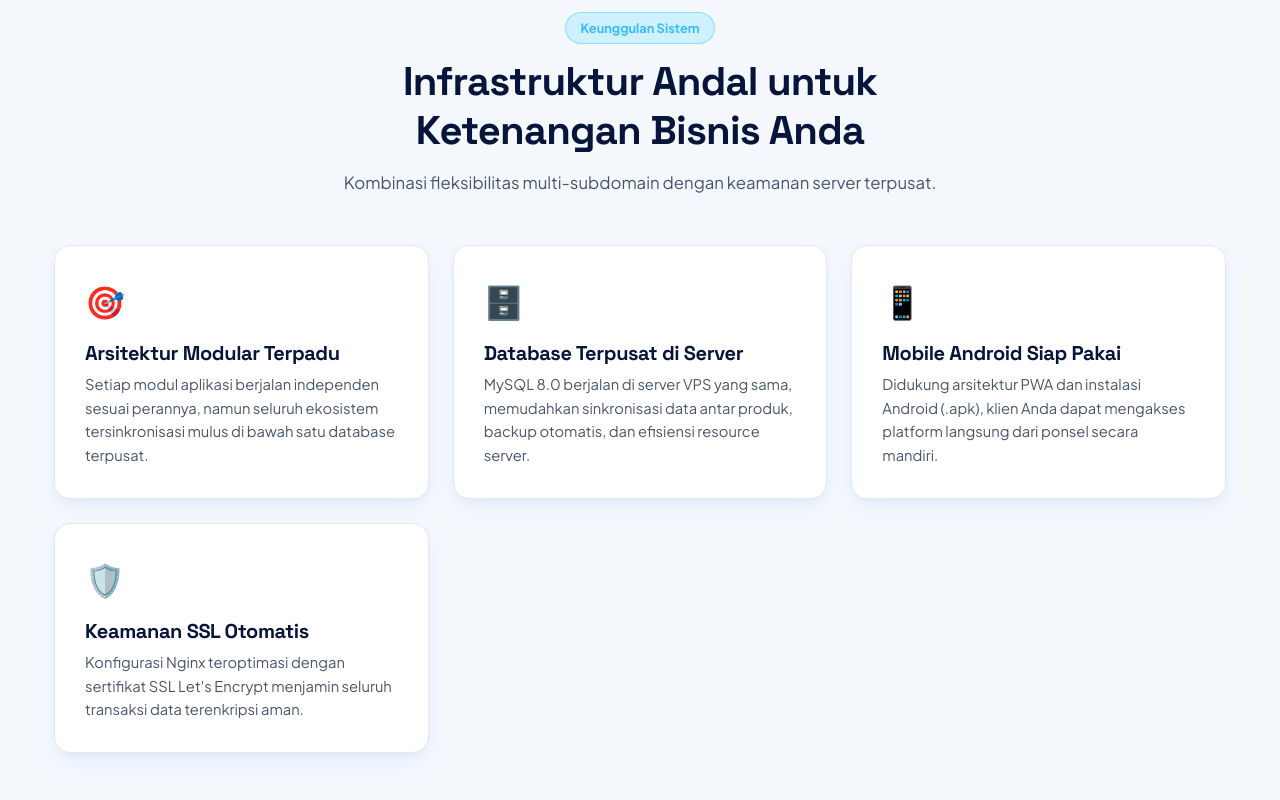
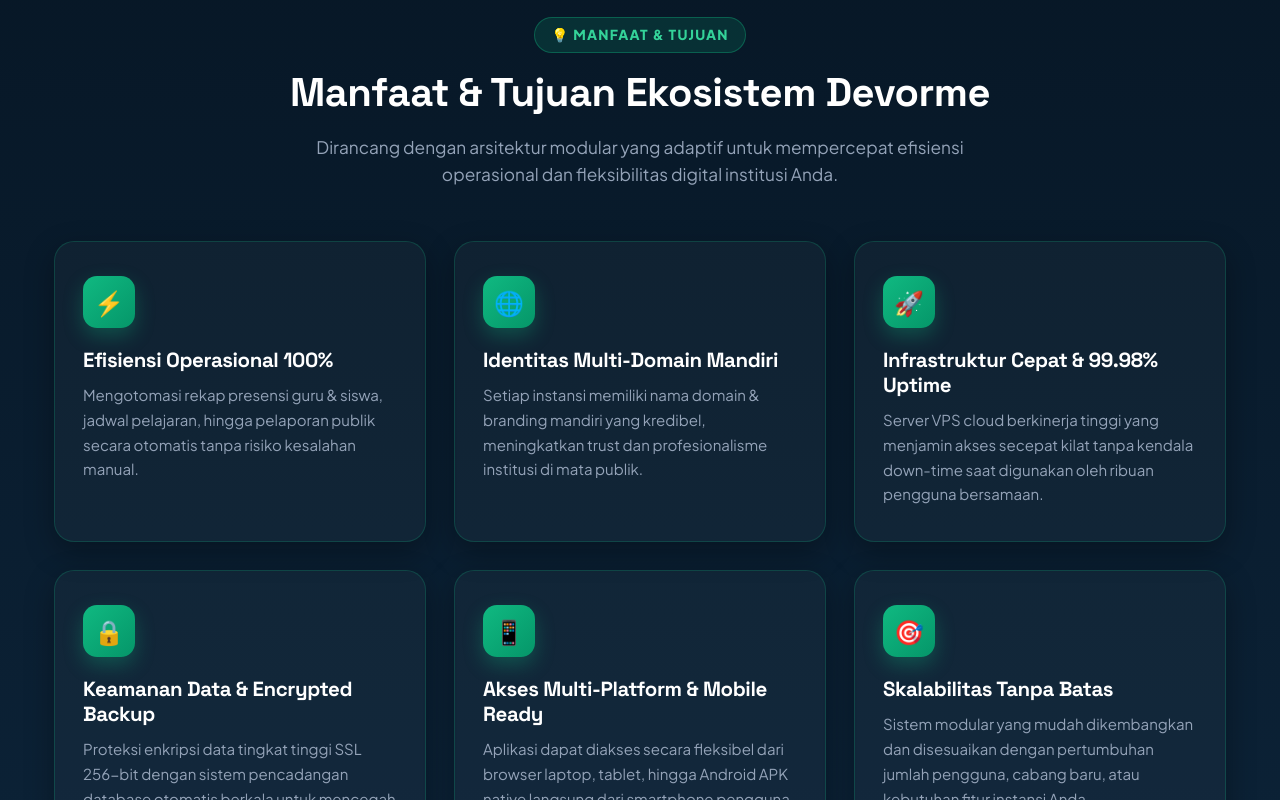
Before and after one commit to Jazmanudin27/devorme, a React (Vite) app in the folder client/: page / in a window 1280 px wide. Shown: the part 2080-2880 px from the top of the page. Built offline with nearby package versions, Linux system fonts and the light colour scheme; no server answers.

Commit message:
feat: add new Manfaat & Tujuan section with dark IoT card grid design

```diff
--- a/client/src/views/HomeView.jsx
+++ b/client/src/views/HomeView.jsx
@@ -467,6 +467,107 @@ export default function HomeView({ onSelectProduct, onNavigateToArchitecture, on
       </section>
 
       {/* ==================================================================
+          3.5 MANFAAT & TUJUAN DEVORME (Section Baru Gaya IoT Card Grid)
+          ================================================================== */}
+      <section id="manfaat-tujuan" style={{ padding: '84px 0', background: 'linear-gradient(180deg, #071726 0%, #0c2338 100%)', borderTop: '1px solid rgba(16, 185, 129, 0.2)', borderBottom: '1px solid rgba(16, 185, 129, 0.2)' }}>
+        <div className="container">
+          <div style={{ textAlign: 'center', maxWidth: '780px', margin: '0 auto 52px' }}>
+            <div style={{ display: 'inline-flex', alignItems: 'center', gap: '8px', padding: '6px 16px', borderRadius: '99px', background: 'rgba(16, 185, 129, 0.15)', border: '1px solid rgba(16, 185, 129, 0.35)', color: '#34d399', fontSize: '0.86rem', fontWeight: 800, textTransform: 'uppercase', letterSpacing: '1.2px', marginBottom: '16px' }}>
+              <span>💡 Manfaat & Tujuan</span>
+            </div>
+            <h2 style={{ fontSize: '2.5rem', marginBottom: '16px', color: '#ffffff', fontWeight: 800, letterSpacing: '-0.5px' }}>
+              Manfaat & Tujuan Ekosistem Devorme
+            </h2>
+            <p style={{ color: '#94a3b8', fontSize: '1.08rem', lineHeight: 1.6, maxWidth: '720px', margin: '0 auto' }}>
+              Dirancang dengan arsitektur modular yang adaptif untuk mempercepat efisiensi operasional dan fleksibilitas digital institusi Anda.
+            </p>
+          </div>
+
+          <div style={{ display: 'grid', gridTemplateColumns: 'repeat(auto-fit, minmax(320px, 1fr))', gap: '28px' }}>
+
+            {/* Card 1 */}
+            <div style={{ background: 'rgba(255, 255, 255, 0.03)', border: '1px solid rgba(16, 185, 129, 0.22)', borderRadius: '20px', padding: '34px 28px', transition: 'all 0.35s ease', boxShadow: '0 10px 30px rgba(0,0,0,0.3)' }} className="bento-card-hover">
+              <div style={{ width: '52px', height: '52px', borderRadius: '14px', background: 'linear-gradient(135deg, #10b981 0%, #059669 100%)', display: 'flex', alignItems: 'center', justifyContent: 'center', fontSize: '1.5rem', color: '#ffffff', boxShadow: '0 8px 20px rgba(16, 185, 129, 0.3)' }}>
+                ⚡
+              </div>
+              <h3 style={{ fontSize: '1.28rem', color: '#ffffff', marginTop: '20px', marginBottom: '10px', fontWeight: 800 }}>
+                Efisiensi Operasional 100%
+              </h3>
+              <p style={{ color: '#94a3b8', fontSize: '0.94rem', lineHeight: 1.65, margin: 0 }}>
+                Mengotomasi rekap presensi guru & siswa, jadwal pelajaran, hingga pelaporan publik secara otomatis tanpa risiko kesalahan manual.
+              </p>
+            </div>
+
+            {/* Card 2 */}
+            <div style={{ background: 'rgba(255, 255, 255, 0.03)', border: '1px solid rgba(16, 185, 129, 0.22)', borderRadius: '20px', padding: '34px 28px', transition: 'all 0.35s ease', boxShadow: '0 10px 30px rgba(0,0,0,0.3)' }} className="bento-card-hover">
+              <div style={{ width: '52px', height: '52px', borderRadius: '14px', background: 'linear-gradient(135deg, #10b981 0%, #059669 100%)', display: 'flex', alignItems: 'center', justifyContent: 'center', fontSize: '1.5rem', color: '#ffffff', boxShadow: '0 8px 20px rgba(16, 185, 129, 0.3)' }}>
+                🌐
+              </div>
+              <h3 style={{ fontSize: '1.28rem', color: '#ffffff', marginTop: '20px', marginBottom: '10px', fontWeight: 800 }}>
+                Identitas Multi-Domain Mandiri
+              </h3>
+              <p style={{ color: '#94a3b8', fontSize: '0.94rem', lineHeight: 1.65, margin: 0 }}>
+                Setiap instansi memiliki nama domain & branding mandiri yang kredibel, meningkatkan trust dan profesionalisme institusi di mata publik.
+              </p>
+            </div>
+
+            {/* Card 3 */}
+            <div style={{ background: 'rgba(255, 255, 255, 0.03)', border: '1px solid rgba(16, 185, 129, 0.22)', borderRadius: '20px', padding: '34px 28px', transition: 'all 0.35s ease', boxShadow: '0 10px 30px rgba(0,0,0,0.3)' }} className="bento-card-hover">
+              <div style={{ width: '52px', height: '52px', borderRadius: '14px', background: 'linear-gradient(135deg, #10b981 0%, #059669 100%)', display: 'flex', alignItems: 'center', justifyContent: 'center', fontSize: '1.5rem', color: '#ffffff', boxShadow: '0 8px 20px rgba(16, 185, 129, 0.3)' }}>
+                🚀
+              </div>
+              <h3 style={{ fontSize: '1.28rem', color: '#ffffff', marginTop: '20px', marginBottom: '10px', fontWeight: 800 }}>
+                Infrastruktur Cepat & 99.98% Uptime
+              </h3>
+              <p style={{ color: '#94a3b8', fontSize: '0.94rem', lineHeight: 1.65, margin: 0 }}>
+                Server VPS cloud berkinerja tinggi yang menjamin akses secepat kilat tanpa kendala down-time saat digunakan oleh ribuan pengguna bersamaan.
+              </p>
+            </div>
+
+            {/* Card 4 */}
+            <div style={{ background: 'rgba(255, 255, 255, 0.03)', border: '1px solid rgba(16, 185, 129, 0.22)', borderRadius: '20px', padding: '34px 28px', transition: 'all 0.35s ease', boxShadow: '0 10px 30px rgba(0,0,0,0.3)' }} className="bento-card-hover">
+              <div style={{ width: '52px', height: '52px', borderRadius: '14px', background: 'linear-gradient(135deg, #10b981 0%, #059669 100%)', display: 'flex', alignItems: 'center', justifyContent: 'center', fontSize: '1.5rem', color: '#ffffff', boxShadow: '0 8px 20px rgba(16, 185, 129, 0.3)' }}>
+                🔒
+              </div>
+              <h3 style={{ fontSize: '1.28rem', color: '#ffffff', marginTop: '20px', marginBottom: '10px', fontWeight: 800 }}>
+                Keamanan Data & Encrypted Backup
+              </h3>
+              <p style={{ color: '#94a3b8', fontSize: '0.94rem', lineHeight: 1.65, margin: 0 }}>
+                Proteksi enkripsi data tingkat tinggi SSL 256-bit dengan sistem pencadangan database otomatis berkala untuk mencegah kebocoran data.
+              </p>
+            </div>
+
+            {/* Card 5 */}
+            <div style={{ background: 'rgba(255, 255, 255, 0.03)', border: '1px solid rgba(16, 185, 129, 0.22)', borderRadius: '20px', padding: '34px 28px', transition: 'all 0.35s ease', boxShadow: '0 10px 30px rgba(0,0,0,0.3)' }} className="bento-card-hover">
+              <div style={{ width: '52px', height: '52px', borderRadius: '14px', background: 'linear-gradient(135deg, #10b981 0%, #059669 100%)', display: 'flex', alignItems: 'center', justifyContent: 'center', fontSize: '1.5rem', color: '#ffffff', boxShadow: '0 8px 20px rgba(16, 185, 129, 0.3)' }}>
+                📱
+              </div>
+              <h3 style={{ fontSize: '1.28rem', color: '#ffffff', marginTop: '20px', marginBottom: '10px', fontWeight: 800 }}>
+                Akses Multi-Platform & Mobile Ready
+              </h3>
+              <p style={{ color: '#94a3b8', fontSize: '0.94rem', lineHeight: 1.65, margin: 0 }}>
+                Aplikasi dapat diakses secara fleksibel dari browser laptop, tablet, hingga Android APK native langsung dari smartphone pengguna.
+              </p>
+            </div>
+
+            {/* Card 6 */}
+            <div style={{ background: 'rgba(255, 255, 255, 0.03)', border: '1px solid rgba(16, 185, 129, 0.22)', borderRadius: '20px', padding: '34px 28px', transition: 'all 0.35s ease', boxShadow: '0 10px 30px rgba(0,0,0,0.3)' }} className="bento-card-hover">
+              <div style={{ width: '52px', height: '52px', borderRadius: '14px', background: 'linear-gradient(135deg, #10b981 0%, #059669 100%)', display: 'flex', alignItems: 'center', justifyContent: 'center', fontSize: '1.5rem', color: '#ffffff', boxShadow: '0 8px 20px rgba(16, 185, 129, 0.3)' }}>
+                🎯
+              </div>
+              <h3 style={{ fontSize: '1.28rem', color: '#ffffff', marginTop: '20px', marginBottom: '10px', fontWeight: 800 }}>
+                Skalabilitas Tanpa Batas
+              </h3>
+              <p style={{ color: '#94a3b8', fontSize: '0.94rem', lineHeight: 1.65, margin: 0 }}>
+                Sistem modular yang mudah dikembangkan dan disesuaikan dengan pertumbuhan jumlah pengguna, cabang baru, atau kebutuhan fitur instansi Anda.
+              </p>
+            </div>
+
+          </div>
+        </div>
+      </section>
+
+      {/* ==================================================================
           4. MENGAPA MEMILIH DEVORME (Bento Fitur Keunggulan)
           ================================================================== */}
       <section id="tentang-kami" style={{ padding: '80px 0', background: 'var(--bg-warm)' }}>
```
Also changed, not shown: 3 other files (tests, documents, lock files or other folders).
